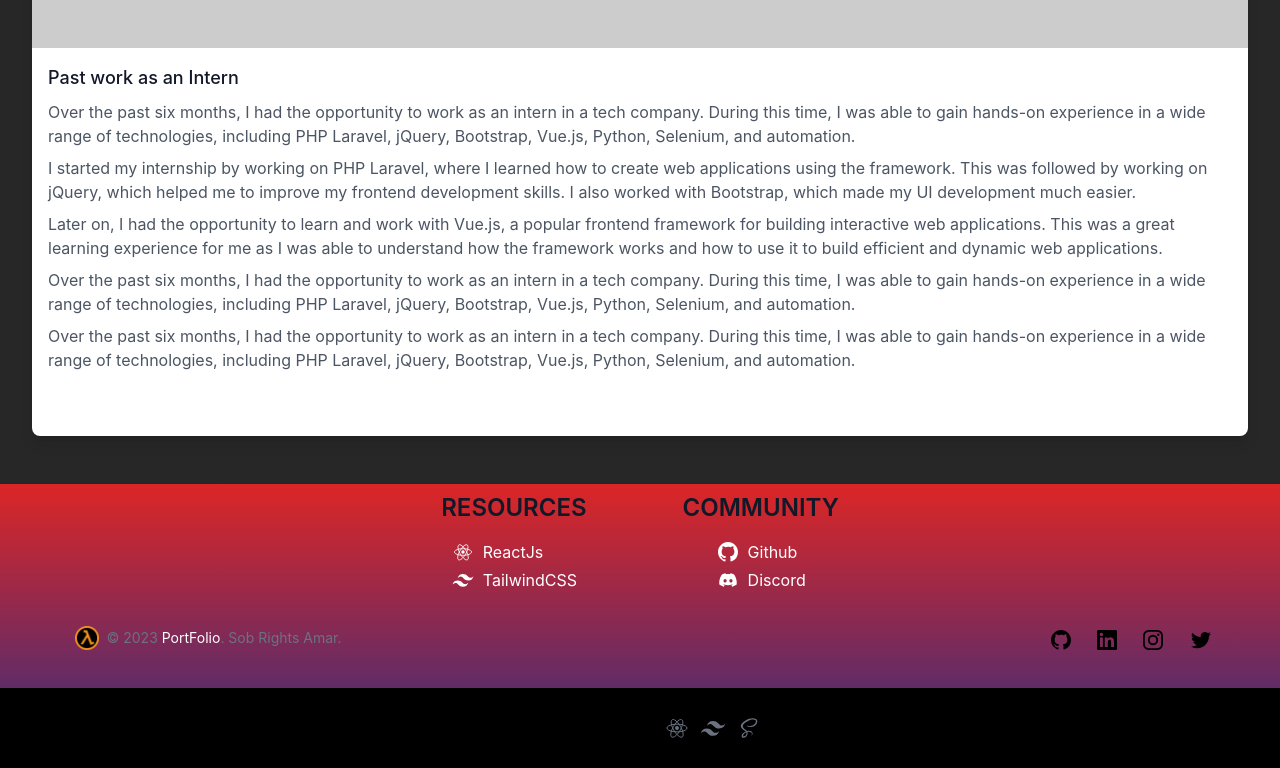
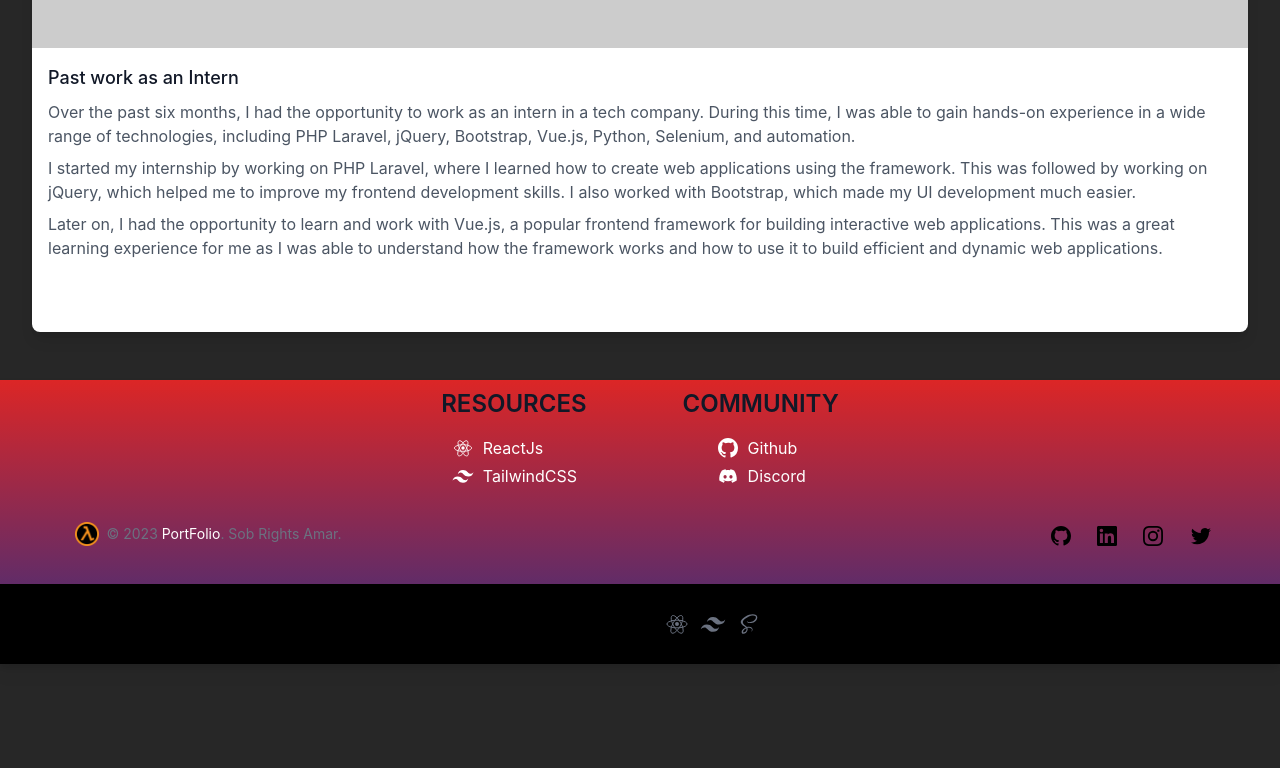
Before and after one commit to Sagittarius17/portfolio, a React (Create React App) app: page / in a window 1280 px wide. Shown: the part 3092-3860 px from the top of the page. After the commit the page ends 3756 px from the top, so only its background shows below. Built offline with nearby package versions, Linux system fonts and the light colour scheme.

Commit message:
past work

```diff
--- a/src/components/PastWorks.jsx
+++ b/src/components/PastWorks.jsx
@@ -32,14 +32,10 @@ function PastWork() {
                 This was a great learning experience for me as I was able to understand how the framework works and how to use it to build efficient and dynamic web applications.
               </p>
               <p className="mt-2 text-gray-600">
-                Over the past six months, I had the opportunity to work as an intern in a tech company.
-                During this time, I was able to gain hands-on experience in a wide range of technologies,
-                including PHP Laravel, jQuery, Bootstrap, Vue.js, Python, Selenium, and automation.
+
               </p>
               <p className="mt-2 text-gray-600">
-                Over the past six months, I had the opportunity to work as an intern in a tech company.
-                During this time, I was able to gain hands-on experience in a wide range of technologies,
-                including PHP Laravel, jQuery, Bootstrap, Vue.js, Python, Selenium, and automation.
+
               </p>
 
             </div>
```
